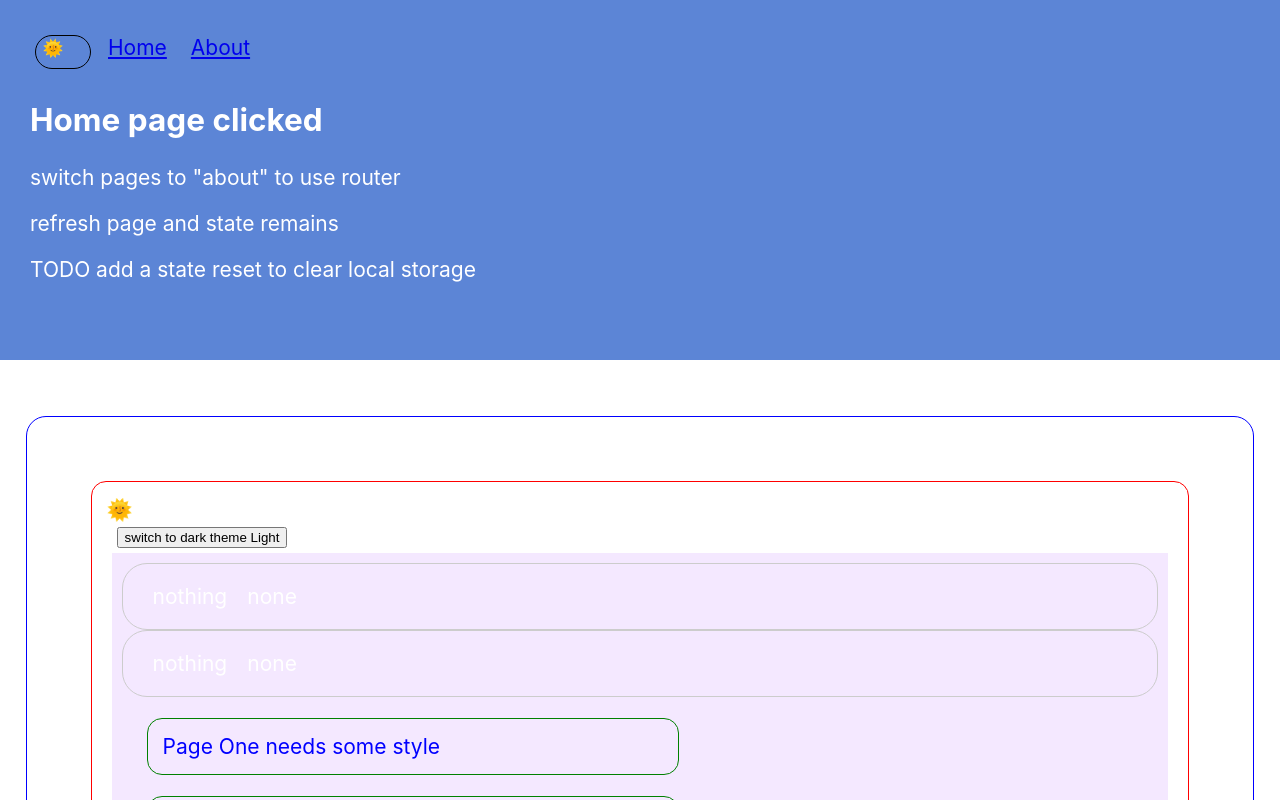
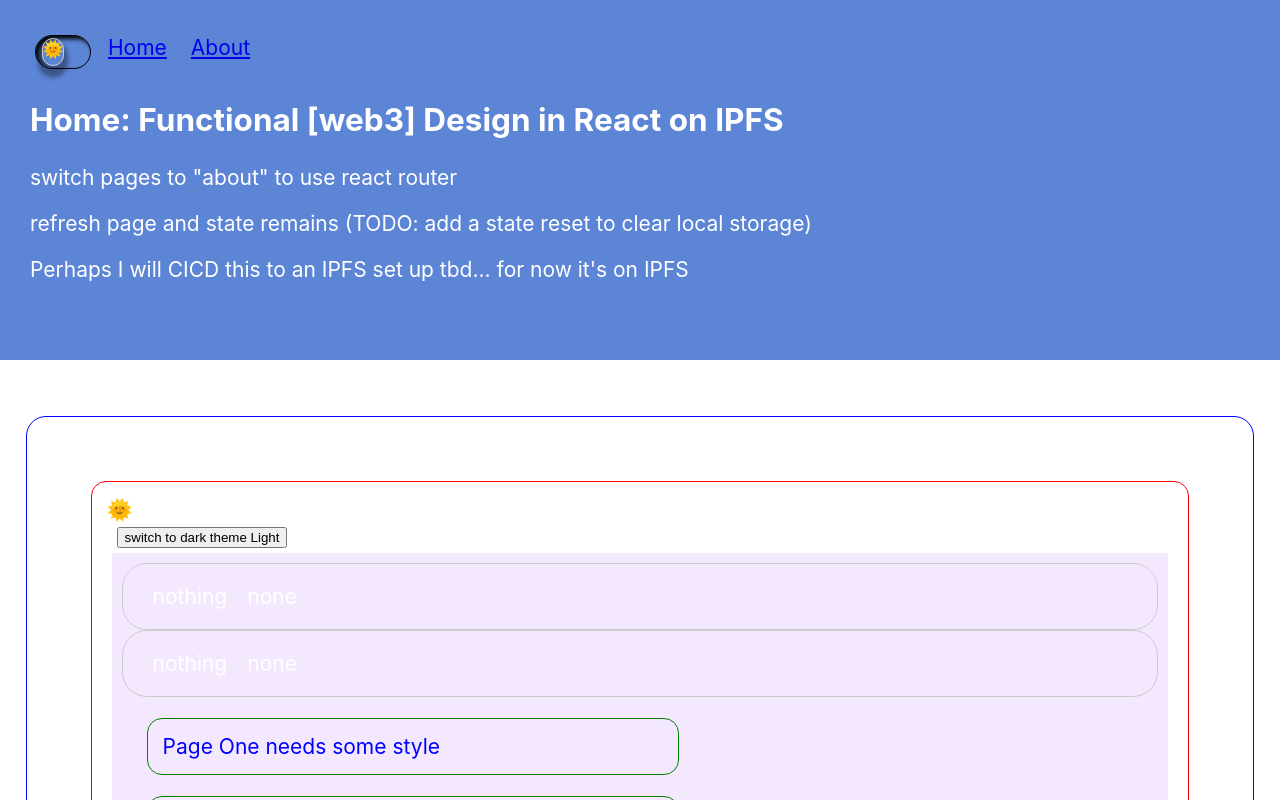
Before and after one commit to ptekspy/context-theme-router, a React (Create React App) app: page / in a window 1280 px wide. Shown: the top 800 px of the page. Built offline with nearby package versions, Linux system fonts and the light colour scheme; no server answers.

Commit message:
began a functional web3 design in react shift

```diff
--- a/src/components/About/About.tsx
+++ b/src/components/About/About.tsx
@@ -6,10 +6,12 @@ export default function About() {
   return (
     <>
       <main>
-        <h2>About page clicked</h2>
+        <h2>About: Functional Design</h2>
         <p>
-          You can set dark and light mode icon (stles don't adjust yet) and verify state is changed (the ocon adjusts).
-          If you refresh the page you can verify that local storage is being used to persist
+          You can set dark and light mode icon and verify state is changed.
+          If you refresh the page you can verify that local storage is being used to persist.
+          Right now I am adjusting component styles and their appearance under reactive state changes.
+          I can see why designers make a UI kit.
         </p>
         <Mode />
       </main>
--- a/src/components/Home/Home.tsx
+++ b/src/components/Home/Home.tsx
@@ -4,10 +4,10 @@ export default function Home() {
   return (
     <>
       <main className="page-main">
-        <h2>Home page clicked</h2>
-        <p>switch pages to "about" to use router</p>
-        <p>refresh page and state remains</p>
-        <p> TODO add a state reset to clear local storage </p>
+        <h2>Home: Functional [web3] Design in React on IPFS</h2>
+        <p>switch pages to "about" to use react router</p>
+        <p>refresh page and state remains (TODO: add a state reset to clear local storage)</p>
+        <p>Perhaps I will CICD this to an IPFS set up tbd... for now it's on IPFS</p>
       </main>
     </>
   );
--- a/src/components/Mode/Mode.css
+++ b/src/components/Mode/Mode.css
@@ -8,12 +8,29 @@
   display: flex;
   flex-direction: row;
   justify-content: center;
+  box-shadow: inset 3px 3px 4px #000;
 }
 
 .mode-setting:hover {
+  border: 1px solid #4C5E6A;
   cursor:pointer;
+  box-shadow: inset 4px 4px 5px #4C5E6A;
+  background-color: rbga(177, 210, 232, 0.4);
 }
 
 .mode-setting span {
   font-size: 0.8em;
 }
+
+.circle-switch {
+  border: 0.5px solid #CCCCCC;
+  border-radius: 50px;
+  box-shadow: 0 7.5px 4px 4px rgba(0,0,0,0.36);
+}
+
+.circle-switch-hover {
+  border: 0.5px solid #7AA3BD;
+  background-color:#CCCCCC;
+  border-radius: 50px;
+  box-shadow: 0 7.5px 4px 4px rgba(0,0,0,0.36);
+}
--- a/src/components/Mode/Mode.tsx
+++ b/src/components/Mode/Mode.tsx
@@ -15,9 +15,9 @@ export default function Mode() {
             }
           }}>
             {theme === 'Dark'?
-              (<><span> </span><span>🌙</span></>)
+              (<><span> </span><span className="circle-switch">🌙</span></>)
             :
-              (<><span>🌞</span><span> </span></>)
+              (<><span className="circle-switch">🌞</span><span> </span></>)
             }
         </span>
   );
```
